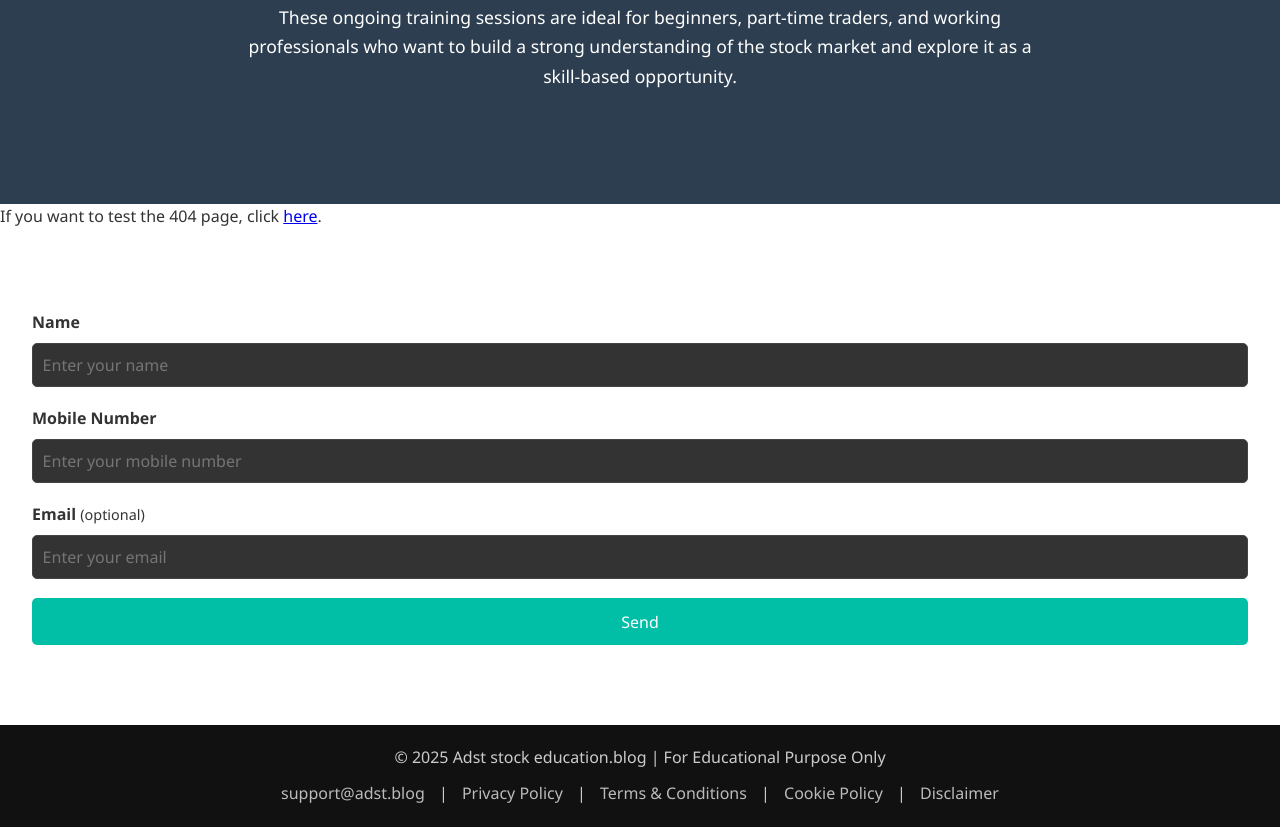
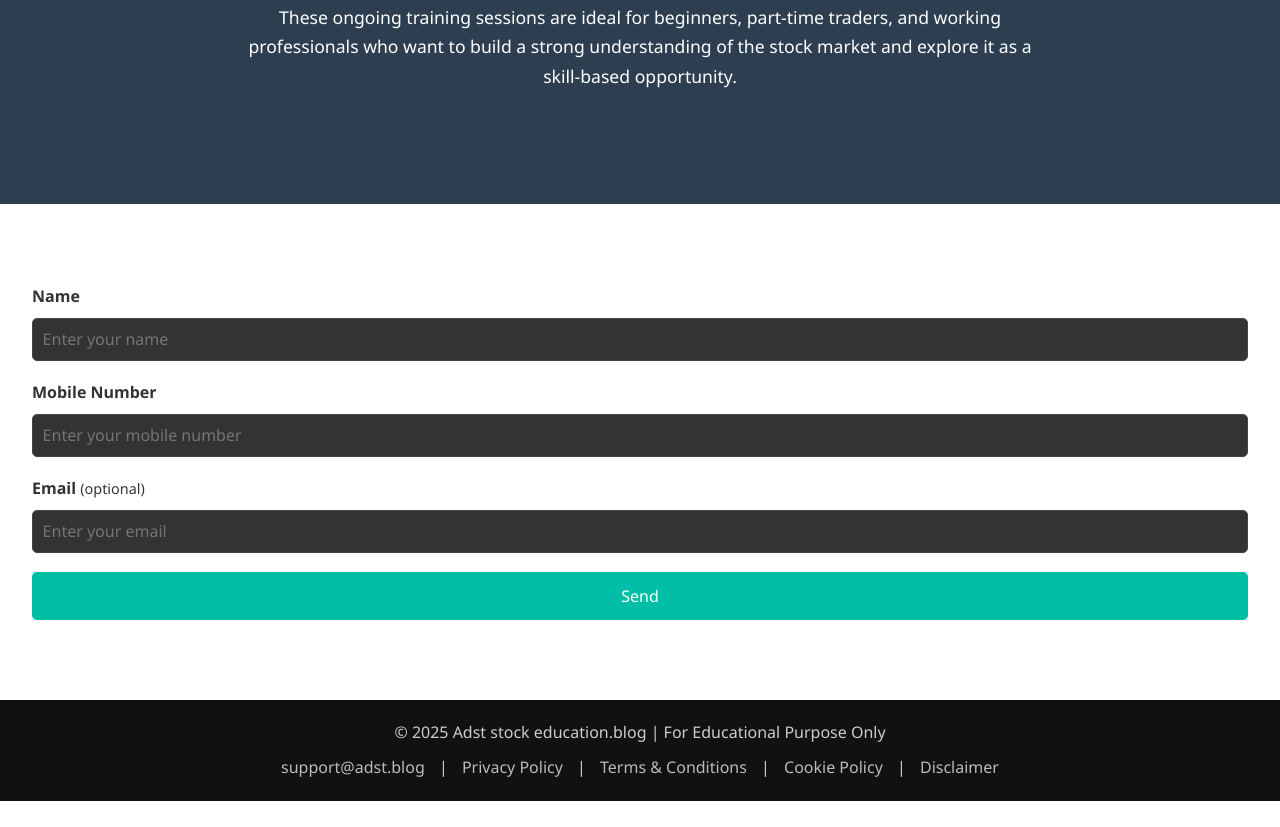
Before and after one commit to damini1144/Sample-1, a plain HTML site: page index.html in a window 1280 px wide. Shown: the part 5960-6787 px from the top of the page. After the commit the page ends 6761 px from the top, so only its background shows below. Drawn offline with Linux system fonts and the light colour scheme.

Commit message:
index.html

```diff
--- a/index.html
+++ b/index.html
@@ -119,9 +119,7 @@
       <p>These ongoing training sessions are ideal for beginners, part-time traders, and working professionals who want to build a strong understanding of the stock market and explore it as a skill-based opportunity.</p>
     </div>
   </section>
-  <div>
-  <p>If you want to test the 404 page, click <a href="404.html">here</a>.</p>
-</div>
+
 
   <section id="contact">
   <form name="contact" method="POST" data-netlify="true" netlify-honeypot="bot-field" action="/thank-you.html">
```
